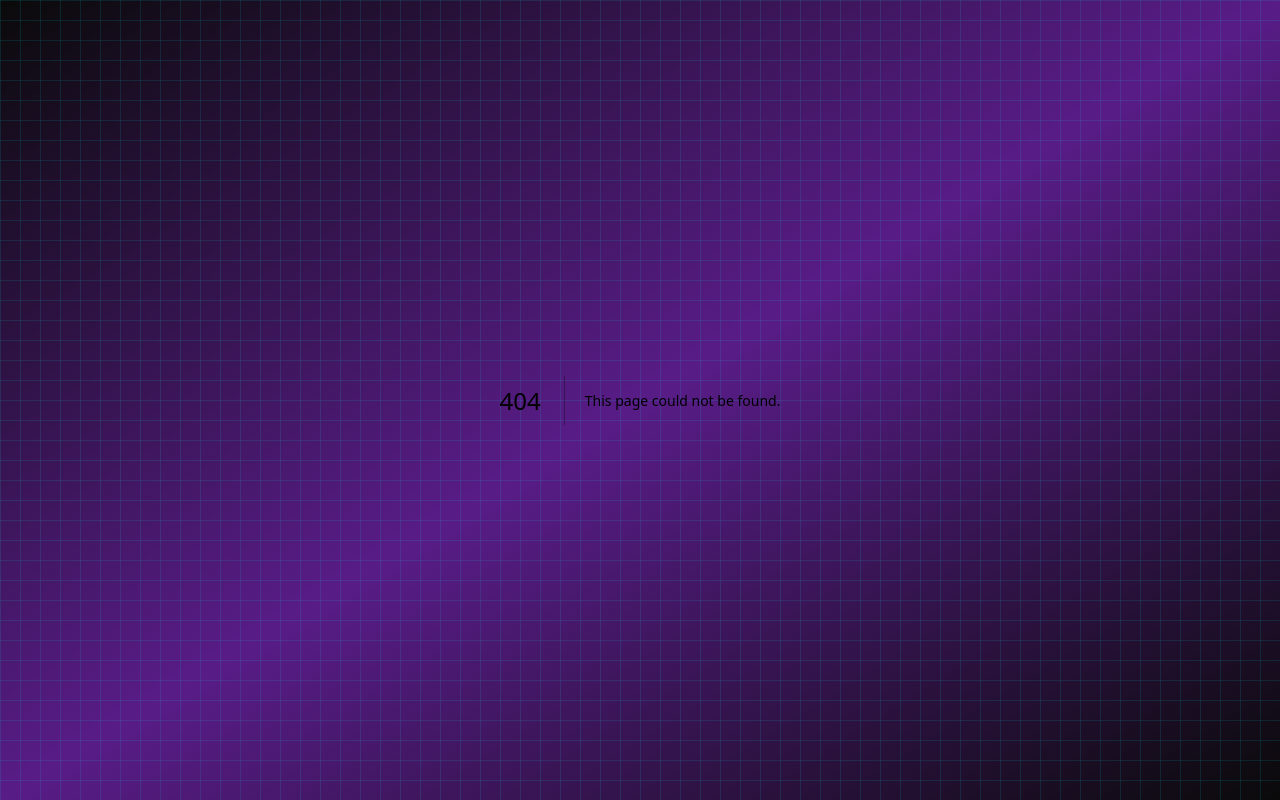
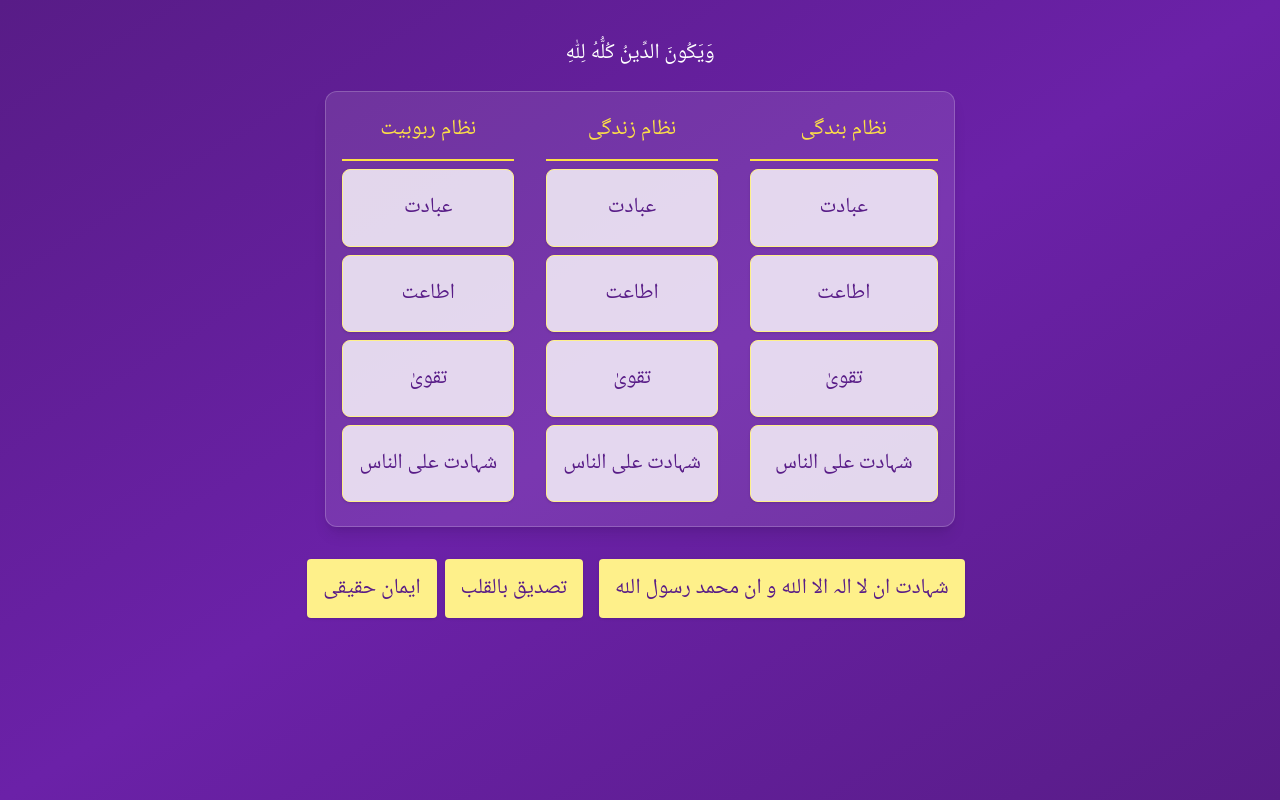
Before and after one commit to QuranAcademyAKQS/AIForTEENS, a Next.js app: page /class/comprehensive-duty in a window 1280 px wide. Before the commit this address had no page. Built offline with nearby package versions, Linux system fonts and the light colour scheme.

Commit message:
Increase font sizes and ensure consistent fonts across all devices in ahsan-e-islam page

```diff
--- a/app/class/ahsan-e-islam/page.tsx
+++ b/app/class/ahsan-e-islam/page.tsx
@@ -695,17 +695,98 @@ export default function AhsanEIslamPage() {
   return (
     <div className="min-h-screen bg-gradient-to-br from-emerald-50 via-teal-50 to-cyan-50" dir="rtl" style={{ direction: 'rtl' }}>
       <style jsx>{`
+        * {
+          font-family: 'Inter', -apple-system, BlinkMacSystemFont, 'Segoe UI', 'Roboto', 'Oxygen', 'Ubuntu', 'Cantarell', 'Fira Sans', 'Droid Sans', 'Helvetica Neue', sans-serif;
+        }
+
         .urdu-text {
-          line-height: 2;
-          margin-bottom: 0.5rem;
-        }
-        .urdu-title {
           line-height: 2.2;
           margin-bottom: 0.75rem;
+          font-size: 1.1rem;
+          font-weight: 500;
+          font-family: 'Noto Nastaliq Urdu', 'Jameel Noori Nastaleeq', 'Alvi Nastaleeq', serif;
+        }
+        .urdu-title {
+          line-height: 2.4;
+          margin-bottom: 1rem;
+          font-size: 1.3rem;
+          font-weight: 600;
+          font-family: 'Noto Nastaliq Urdu', 'Jameel Noori Nastaleeq', 'Alvi Nastaleeq', serif;
         }
         .urdu-description {
-          line-height: 2.1;
-          margin-bottom: 1rem;
+          line-height: 2.2;
+          margin-bottom: 1.2rem;
+          font-size: 1.05rem;
+          font-weight: 400;
+          font-family: 'Noto Nastaliq Urdu', 'Jameel Noori Nastaleeq', 'Alvi Nastaleeq', serif;
+        }
+
+        .quranic-ayah {
+          font-family: 'Amiri', 'Scheherazade', 'Noto Naskh Arabic', serif;
+          font-size: 1.4rem;
+          line-height: 2.5;
+          font-weight: 500;
+        }
+
+        .quranic-hadith {
+          font-family: 'Amiri', 'Scheherazade', 'Noto Naskh Arabic', serif;
+          font-size: 1.3rem;
+          line-height: 2.4;
+          font-weight: 500;
+        }
+
+        .font-urdu {
+          font-family: 'Noto Nastaliq Urdu', 'Jameel Noori Nastaleeq', 'Alvi Nastaleeq', serif;
+        }
+
+        /* Increase base font sizes for better readability */
+        body {
+          font-size: 16px;
+          line-height: 1.6;
+        }
+
+        h1 {
+          font-size: 2.5rem;
+          line-height: 1.2;
+        }
+
+        h2 {
+          font-size: 2rem;
+          line-height: 1.3;
+        }
+
+        h3 {
+          font-size: 1.5rem;
+          line-height: 1.4;
+        }
+
+        p {
+          font-size: 1.1rem;
+          line-height: 1.6;
+        }
+
+        .text-sm {
+          font-size: 1rem !important;
+        }
+
+        .text-base {
+          font-size: 1.1rem !important;
+        }
+
+        .text-lg {
+          font-size: 1.25rem !important;
+        }
+
+        .text-xl {
+          font-size: 1.5rem !important;
+        }
+
+        .text-2xl {
+          font-size: 1.75rem !important;
+        }
+
+        .text-4xl {
+          font-size: 2.5rem !important;
         }
       `}</style>
       {/* Header */}
--- /dev/null
+++ b/app/class/comprehensive-duty/page.tsx
@@ -0,0 +1,78 @@
+"use client";
+import { useState } from 'react';
+
+const pillars = [
+  'نظام بندگی',
+  'نظام زندگی',
+  'نظام ربوبیت',
+];
+
+const floors = [
+  'عبادت',
+  'اطاعت',
+  'تقویٰ',
+  'شہادت علی الناس',
+];
+
+const foundation = [
+  'ایمان حقیقی',
+  'تصدیق بالقلب',
+  'شہادت ان لا الہ الا اللہ و ان محمد رسول اللہ',
+];
+
+const roof = 'وَیَکُونَ الدِّینُ کُلُّهُ لِلّٰہِ';
+
+export default function ComprehensiveDutyPage() {
+  const [selectedCell, setSelectedCell] = useState<{pillar: string, floor: string} | null>(null);
+
+  return (
+    <div className="min-h-screen flex flex-col items-center justify-start py-8 px-2 bg-gradient-to-br from-purple-900 via-purple-800 to-purple-900" dir="rtl">
+      {/* Roof */}
+      <div className="text-white text-2xl font-bold mb-4 font-urdu text-center">
+        {roof}
+      </div>
+      {/* Building Grid */}
+      <div className="bg-white/10 rounded-xl shadow-lg border border-white/20 p-4 mb-8">
+        <div className="grid grid-cols-3 gap-4 mb-2">
+          {pillars.map((pillar, idx) => (
+            <div key={pillar} className="text-center text-lg font-bold text-yellow-300 font-urdu pb-2 border-b-2 border-yellow-300">
+              {pillar}
+            </div>
+          ))}
+        </div>
+        {floors.map((floor, rowIdx) => (
+          <div className="grid grid-cols-3 gap-4 mb-2" key={floor}>
+            {pillars.map((pillar, colIdx) => (
+              <button
+                key={pillar + floor}
+                className="bg-white/80 hover:bg-yellow-100 transition rounded-lg shadow p-4 text-center font-urdu text-lg font-semibold text-purple-900 border border-yellow-200 focus:outline-none focus:ring-2 focus:ring-yellow-400"
+                onClick={() => setSelectedCell({ pillar, floor })}
+              >
+                {floor}
+              </button>
+            ))}
+          </div>
+        ))}
+      </div>
+      {/* Foundation */}
+      <div className="flex flex-col items-center gap-2 mb-8">
+        {foundation.map((item, idx) => (
+          <div key={item} className="bg-yellow-200 text-purple-900 font-urdu text-lg font-semibold rounded px-4 py-2 shadow">
+            {item}
+          </div>
+        ))}
+      </div>
+      {/* Popup (to be implemented) */}
+      {selectedCell && (
+        <div className="fixed inset-0 bg-black/60 flex items-center justify-center z-50" onClick={() => setSelectedCell(null)}>
+          <div className="bg-white rounded-lg shadow-lg p-8 max-w-md w-full font-urdu text-right text-lg relative" onClick={e => e.stopPropagation()}>
+            <button className="absolute top-2 left-2 text-gray-400 hover:text-gray-700 text-2xl" onClick={() => setSelectedCell(null)}>&times;</button>
+            <div className="mb-4 text-yellow-600 font-bold">{selectedCell.pillar}</div>
+            <div className="mb-2 text-purple-900 font-bold">{selectedCell.floor}</div>
+            <div className="text-gray-700">(تفصیل بعد میں شامل کی جائے گی)</div>
+          </div>
+        </div>
+      )}
+    </div>
+  );
+}
--- a/app/page.tsx
+++ b/app/page.tsx
@@ -428,6 +428,51 @@ export default function Home() {
               </Link>
             </motion.div>
 
+            {/* Urdu Comprehensive Duty Class */}
+            <motion.div
+              initial={{ opacity: 0, y: 50 }}
+              animate={{ opacity: 1, y: 0 }}
+              transition={{ delay: 0.85 }}
+              whileHover={{ scale: 1.05, y: -10 }}
+              className="bg-gradient-to-br from-yellow-700/80 to-emerald-800/80 backdrop-blur-sm rounded-2xl p-6 border border-yellow-500/30 hover:border-yellow-500/60 transition-all duration-300"
+            >
+              <div className="w-16 h-16 rounded-full bg-gradient-to-br from-yellow-500 to-emerald-400 flex items-center justify-center text-white mb-4 mx-auto">
+                <BookOpen className="w-8 h-8" />
+              </div>
+              <h3 className="text-xl font-bold mb-2 text-white font-urdu" dir="rtl">
+                دینی فرض کا جامع تصور
+              </h3>
+              <p className="mb-4 text-gray-300 font-urdu" dir="rtl">جامع اسلامی فریضہ کورس (اردو)</p>
+              <div className="flex items-center justify-between mb-4">
+                <span className="font-semibold text-yellow-400 font-urdu">خصوصی</span>
+                <ArrowRight className="w-5 h-5 text-yellow-400" />
+              </div>
+              <div className="space-y-3 mb-4 font-urdu" dir="rtl">
+                <div className="flex items-center text-sm text-gray-300">
+                  <div className="w-2 h-2 bg-yellow-400 rounded-full mr-3"></div>
+                  عبادات
+                </div>
+                <div className="flex items-center text-sm text-gray-300">
+                  <div className="w-2 h-2 bg-yellow-400 rounded-full mr-3"></div>
+                  اطاعت
+                </div>
+                <div className="flex items-center text-sm text-gray-300">
+                  <div className="w-2 h-2 bg-yellow-400 rounded-full mr-3"></div>
+                  تقویٰ
+                </div>
+                <div className="flex items-center text-sm text-gray-300">
+                  <div className="w-2 h-2 bg-yellow-400 rounded-full mr-3"></div>
+                  شہادت علی الناس
+                </div>
+              </div>
+              <p className="mb-4 text-gray-300 font-urdu" dir="rtl">اسلامی فریضہ کا مکمل تصور، اردو میں</p>
+              <Link href="/class/comprehensive-duty" className="block">
+                <button className="w-full bg-gradient-to-r from-yellow-500 to-emerald-500 text-black font-bold py-2 px-4 rounded-lg hover:from-yellow-400 hover:to-emerald-400 transition-all text-sm font-urdu">
+                  کلاس شروع کریں
+                </button>
+              </Link>
+            </motion.div>
+
             {/* Coming Soon Special Class */}
             <motion.div
               initial={{ opacity: 0, y: 50 }}
```
Also changed, not shown: public/class/comprehensive-duty/images/diagram.jpg (added).
